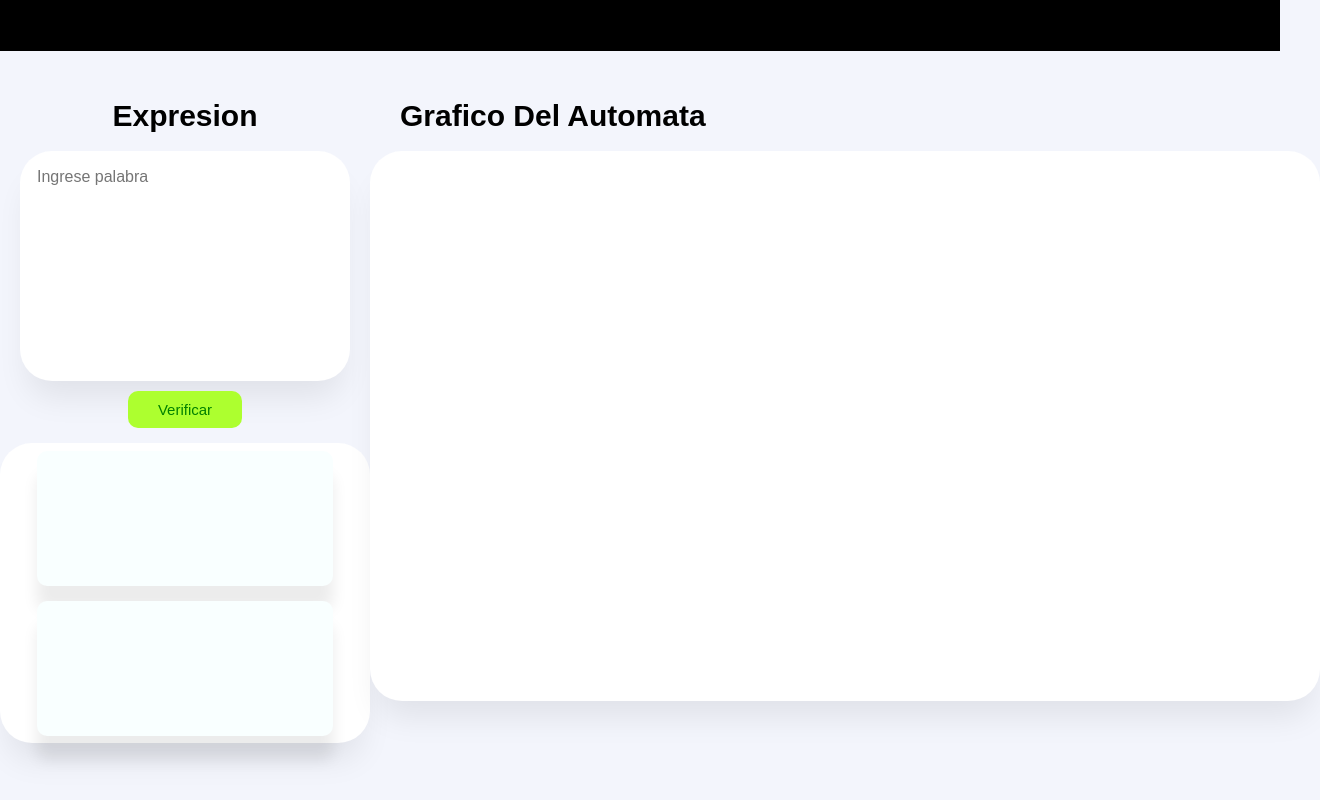
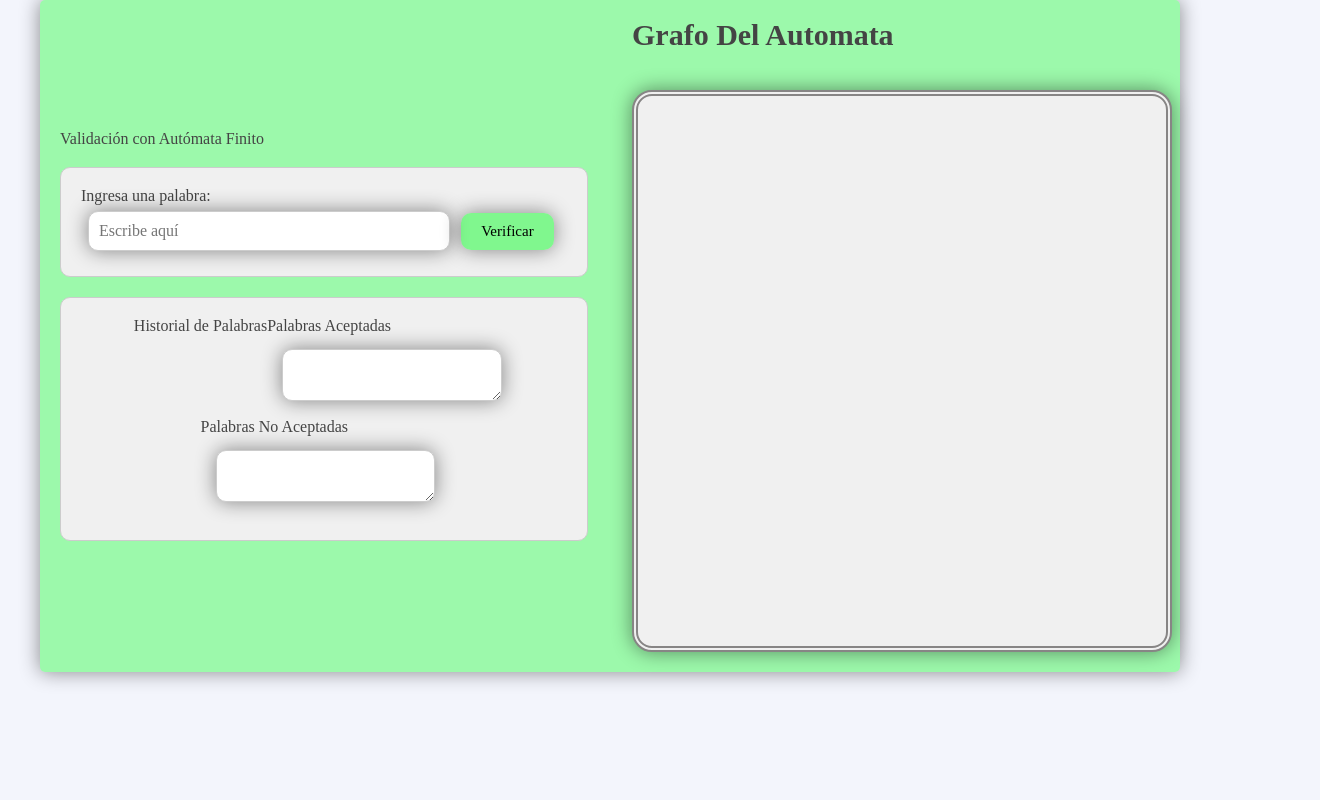
Before and after one commit to alexmdavid/Automatas, a website: page index.html in a window 1280 px wide. Shown: the whole page, 1320 px wide, since content can reach past the window. Drawn offline with nearby package versions, Linux system fonts and the light colour scheme.

Commit message:
mejorando la interfaz de la pagina, dandole mejores estilos, y mejorando partes de la logica implementada en javascript

```diff
--- a/index.html
+++ b/index.html
@@ -3,8 +3,8 @@
 <head>
     <meta charset="UTF-8">
     <meta name="viewport" content="width=device-width, initial-scale=1.0">
+    <link href="./style.css" rel="stylesheet" type="text/css">
     <link rel="stylesheet" href="./_reset.css" type="text/css">
-    <link href="./style.css" rel="stylesheet" type="text/css">
     <script type="text/javascript" src="https://unpkg.com/vis-network/standalone/umd/vis-network.min.js"></script>
     <title>Automata</title>
 </head>
@@ -13,30 +13,38 @@
 
     </header>
     <div class="main">
-        <section class="regular_phrase">
-            <h3 id="title_regular_phrase">Expresion</h3>
+        <div class="container">
+            <section class="column regular_phrase">
+                <h1 id="title_regular_phrase">Validación con Autómata Finito</h1>
                 <div class="box_regular_phrase">
-                <textarea class="textarea_regular_phrase" placeholder="Ingrese palabra"></textarea>
+                    <label id="label_regular_phrase" for="inputTexto">Ingresa una palabra:</label>
+                    <input type="text" id="input_regular_phrase" placeholder="Escribe aquí">
+                    <button id="button_regular_phrase" onclick="validarPalabra()">Verificar</button>
                 </div>
-            <button type="button" id="button_regular_phrase">Verificar</button>
                 <div class="box_history_Expresion">
-                <section class="accepted_words">
+                    <h2 style="display: contents;">Historial de Palabras</h2>
+                    <div class="word_section">
+                        <h3>Palabras Aceptadas</h3>
+                        <textarea id="accepted_words" readonly></textarea>
+                    </div>
 
-                </section>
-                <section class="unaccepted_words">
-
-                </section>
+                    <div class="word_section">
+                        <h3>Palabras No Aceptadas</h3>
+                        <textarea id="unaccepted_words" readonly></textarea>
+                    </div>
                 </div>
             </section>
-        <section class="graph_automaton">
-            <h2 id="title_automaton">Grafico Del Automata</h2>
+
+            <section class="column graph_automaton">
+                <h2 id="title_automaton">Grafo Del Automata</h2>
                 <div id="box_automaton">
-
                 </div>
             </section>
         </div>
 
+    </div>
+
+    <script src="./js/Graph.js"></script>
 
 </body>
 </html>
-<script src="./js/Graph.js"></script>
--- a/style.css
+++ b/style.css
@@ -1,124 +1,166 @@
-header{
+/* Estilos generales */
+body {
+    margin: 10px;
+    padding: 10px;
     display: flex;
-    padding: 2% 7%;
-    justify-content: space-between;
-    background: #000000;
-    width: 100vw;
+    justify-content: center;
     align-items: center;
-    font-size: 25px;
-    font-weight: 600;
+    font-family: 'Sofia Sans', sans-serif;
+    background-color: #F3F5FC;
+    color: #444;
+    overflow-x: hidden;
+}
+
+/* Contenedor principal */
+.container {
+    display: flex;
+    justify-content: space-between; /* Alinea los elementos a los extremos */
+    gap: 20px;
+    width: 95%;
+    max-width: 1200px;
+    background-color: #00ff1e5c;
+    border-radius: 5px;
+    box-shadow: 0px 0px 10px rgba(0, 0, 0, 0.35);
+    padding: 20px;
     box-sizing: border-box;
 }
 
-body{
-    width: 100vw;
-    height: 100vh;
-    background: #F3F5FC;
-    overflow-x: hidden;
-}
-.main{
+/* Estilos de la primera sección (lado izquierdo) */
+.regular_phrase {
     display: flex;
-    width: 100vw;
-    justify-content:space-around;
-    padding-top: 50px;
-    font-family: 'Sofia Sans', sans-serif;
-
-}
-
-.regular_phrase{
-    display: flex;
-    flex-wrap: wrap;
+    flex-direction: column;
+    gap: 20px;
     align-content: flex-start;
     justify-content: center;
-    width: 400px;
+    width: 48%; /* Ocupa el 48% del ancho del contenedor principal */
     height: auto;
 }
 
-#title_regular_phrase{
-    height: 30px;
-    font-weight: bold;
-    font-size: 30px;
-    margin-bottom: 20px;
-}
+/* Estilos del área de texto de expresión regular */
 
-.box_regular_phrase{
-    width: 300px;
-    height: 200px;
-    background-color: #FFFFFF;
-    box-shadow: 0px 24px 32px -8px rgba(0, 0, 0, 0.08);
-    border-radius: 32px;
-    margin-bottom: 10px;
-    padding: 15px;
-}
 
-.textarea_regular_phrase{
-    width: 285px;
+.label_regular_phrase {
+    display: block;
+    width: 100%;
     height: 185px;
     border: none;
     resize: none;
-    outline:none;
+    outline: none;
     background: white;
     color: black;
 }
 
-#button_regular_phrase{
+
+/* Estilos del cuadro de entrada de texto */
+#input_regular_phrase {
+    cursor: pointer;
+    width: 70%;
+    padding: 10px;
+    margin: 7px;
+    margin-bottom: 5px;
+    font-size: 16px;
+    border: 1px solid #ccc;
+    border-radius: 10px;
+    background-color: #fff;
+    color: black;
+}
+
+/* Estilos del cuadro de expresión regular */
+.box_regular_phrase {
+    border: 1px solid #ccc;
+    border-radius: 10px; /* Redondear los bordes */
+    padding: 20px;
+    background-color: #f0f0f0;
+}
+
+/* Estilos del botón de verificación */
+#button_regular_phrase {
     border-radius: 10px;
     cursor: pointer;
-    background-color: greenyellow;
-    color: green;
+    background-color: #00ff1e77;
+    color: black;
     font-size: 15px;
-    padding: 10px 30px;
+    padding: 10px 20px;
+    border: none;
+    border-radius: 10px;
+    cursor: pointer;
+    transition: background-color 0.3s ease;
 }
 
-#button_regular_phrase:hover{
+#button_regular_phrase:hover {
     background-color: rgb(151, 236, 22);
     color: rgb(48, 84, 48);
+    transform: scale(1.1);
 }
 
-.graph_automaton{
+#unaccepted_words, #accepted_words {
+    width: 80%;
+    height: 30px;
+    padding: 10px;
+    margin: 15px;
+    font-size: 16px;
+    border: 1px solid #ccc;
+    border-radius: 10px;
+    background-color: #fff;
+    color: #333;
+    overflow-y: auto;
+}
+
+/* Estilos de la segunda sección (lado derecho) */
+.graph_automaton {
+    width: 48%; /* Ocupa el 48% del ancho del contenedor principal */
     display: flex;
-    flex-wrap: wrap;
-    width: 950px;
-    height: auto;
+    flex-direction: column;
+    gap: 20px;
     justify-content: left;
     align-content: flex-start;
 }
 
-#title_automaton{
+/* Estilos del título del gráfico de autómata */
+#title_automaton {
     font-size: 30px;
     font-weight: bold;
-    margin-left: 30px;
-    width: auto;
-    height: 30px;
+    margin-left: 0; /* Alinea el título a la izquierda */
     margin-bottom: 20px;
 }
 
-#box_automaton{
+/* Estilos del contenedor del gráfico de autómata */
+#box_automaton {
     display: flex;
-    width: 950px;
+    width: 100%; /* Ocupa todo el ancho disponible */
     height: 550px;
-    background-color: #FFFFFF;
-    box-shadow: 0px 24px 32px -8px rgba(0, 0, 0, 0.08);
-    border-radius: 32px;
+    border: 6px double #878585;
+    background-color: #f0f0f0;
+    border-radius: 20px;
 }
 
-.box_history_Expresion{
+/* Estilos del historial de expresiones */
+.box_history_Expresion {
     display: flex;
     flex-wrap: wrap;
     justify-content: center;
     align-content: space-around;
-    margin-top: 15px;
-    background-color: #FFFFFF;
-    width: 370px;
-    height: 300px;
-    border-radius: 32px;
-    box-shadow: 0px 24px 32px -8px rgba(0, 0, 0, 0.08);
+    background-color: #f0f0f0;
+    border-radius: 20px;
+    border: 1px solid #ccc;
+    border-radius: 10px; /* Redondear los bordes */
+    padding: 20px;
 }
 
-.accepted_words,.unaccepted_words{
-    width: 80%;
+/* Estilos de las secciones de palabras aceptadas y no aceptadas */
+.accepted_words, .unaccepted_words {
+    width: 100%; /* Ocupa todo el ancho disponible */
     height: 45%;
     border-radius: 10px;
-    box-shadow: 0px 24px 15px 0px rgba(8, 7, 7, 0.08);
     background-color: rgb(249, 255, 255);
 }
+
+.container,
+#box_regular_phrase,
+#input_regular_phrase,
+#button_regular_phrase,
+#accepted_words,
+#unaccepted_words,
+#box_automaton {
+    box-shadow: 0px 0px 20px rgba(0, 0, 0, 0.45);
+}
```
Lines whose indentation alone changed are shown as unchanged.
